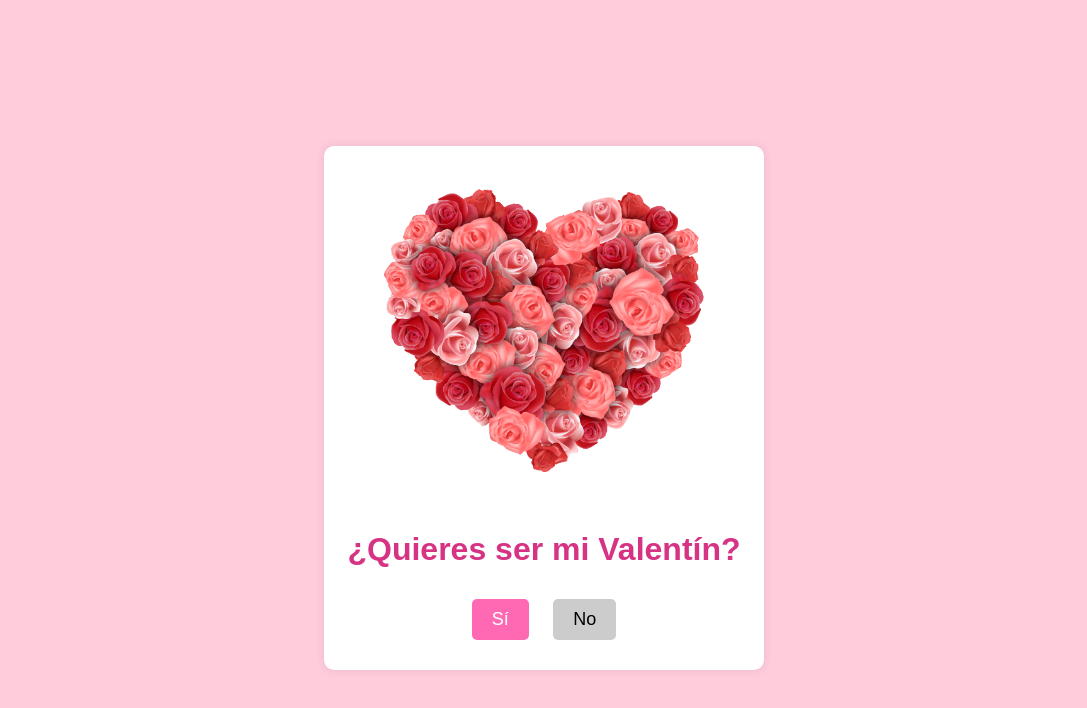
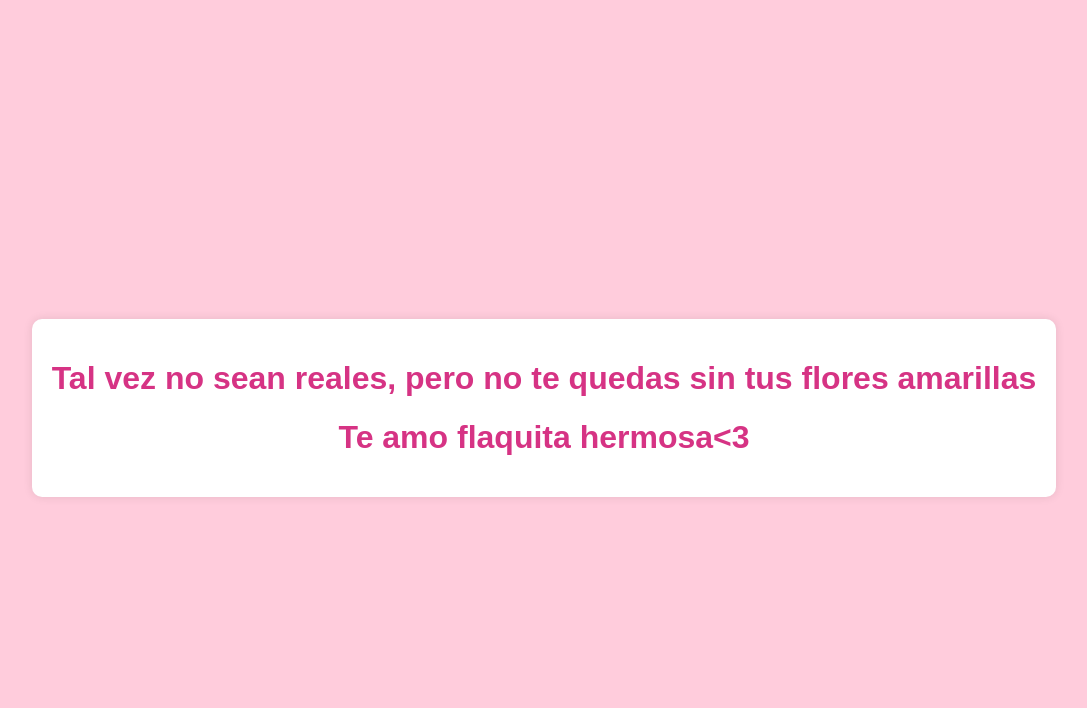
Before and after one commit to Hdz01/web, a plain HTML site: page index.html in a window 1280 px wide. Shown: the whole page, without its empty margins (96-1183 px from the left). Drawn offline with Linux system fonts and the light colour scheme.

Commit message:
Update index.html

```diff
--- a/index.html
+++ b/index.html
@@ -3,26 +3,16 @@
 <head>
     <meta charset="UTF-8">
     <meta name="viewport" content="width=device-width, initial-scale=1.0">
-    <title>¿Quieres ser mi Valentín?</title>
     <link rel="stylesheet" href="styles.css">
+    <title>Flores Amarillas</title>
 </head>
 <body>
-    <div class="container" id="question">
-        <img src="b.png" alt="Imagen bonita" class="question-image"> <!-- Imagen agregada -->
-        <h1>¿Quieres ser mi Valentín?</h1>
-        <div class="buttons">
-            <button id="yes" onclick="showLove()">Sí</button>
-            <button id="no" onclick="growYes()">No</button>
+    <div class="container">
+        <h1>Tal vez no sean reales, pero no te quedas sin tus flores amarillas</h1>
+        <h1>Te amo flaquita hermosa<3</h1>
+        <div class="flower-container">
+            <!-- Las flores se agregarán y eliminarán aquí mediante JavaScript -->
         </div>
-    </div>
-
-    <div class="hidden" id="loveMessage">
-        <h2 class="romantic">Amor de mi vida este es el primer san valentin a tu lado,
-            me sigues encantando desde el dia que te conoci, eres la razon por la cual
-            siempre amanezco sonriendo, por que siempre veo esa notificacion que me alegra todo el dia.
-            Eres el Amor de mi vida. Te amo princesa❤️</h2>
-        <img src="c.jpg" alt="Romantic Image" class="romantic">
-        <div id="flowers"></div>
     </div>
     <script src="script.js"></script>
 </body>
```
